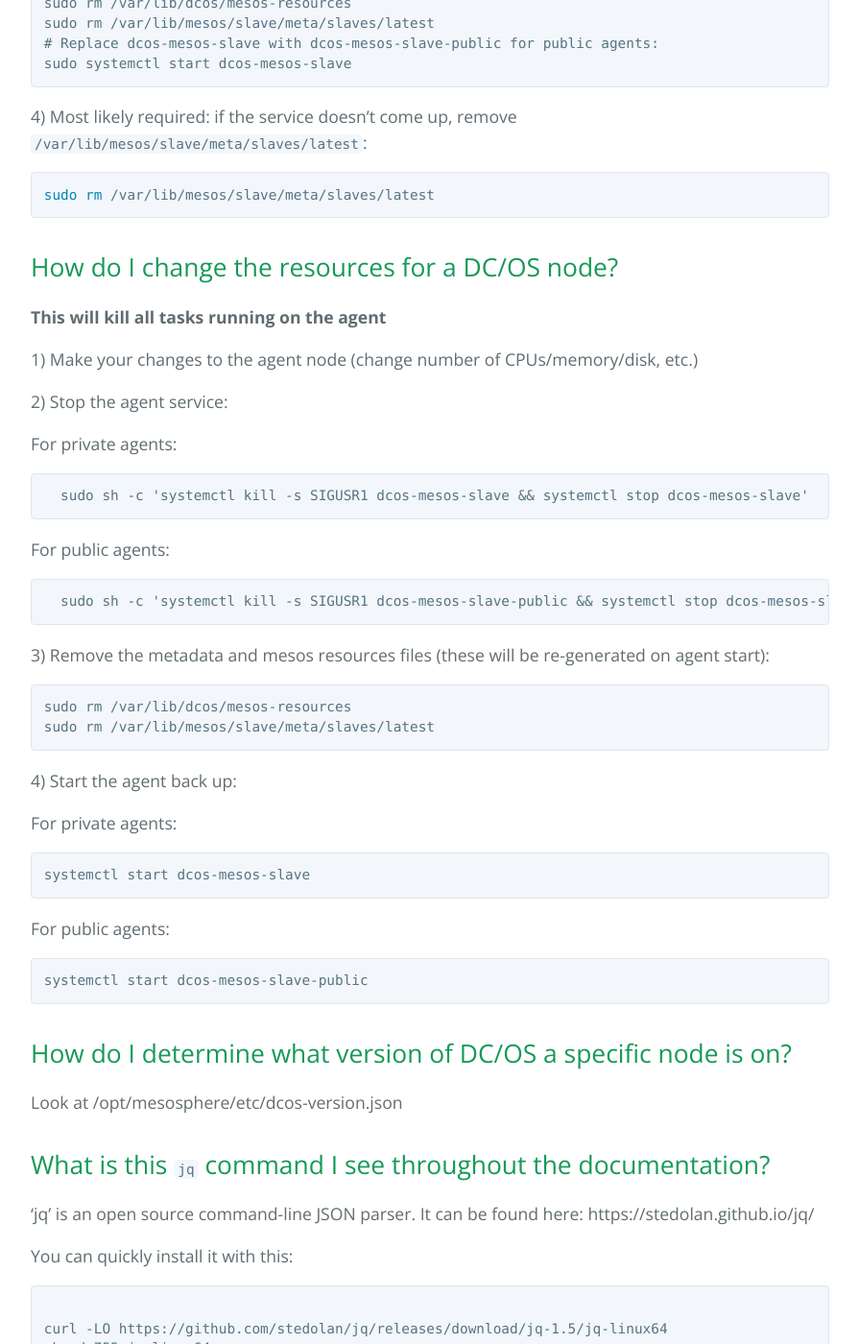
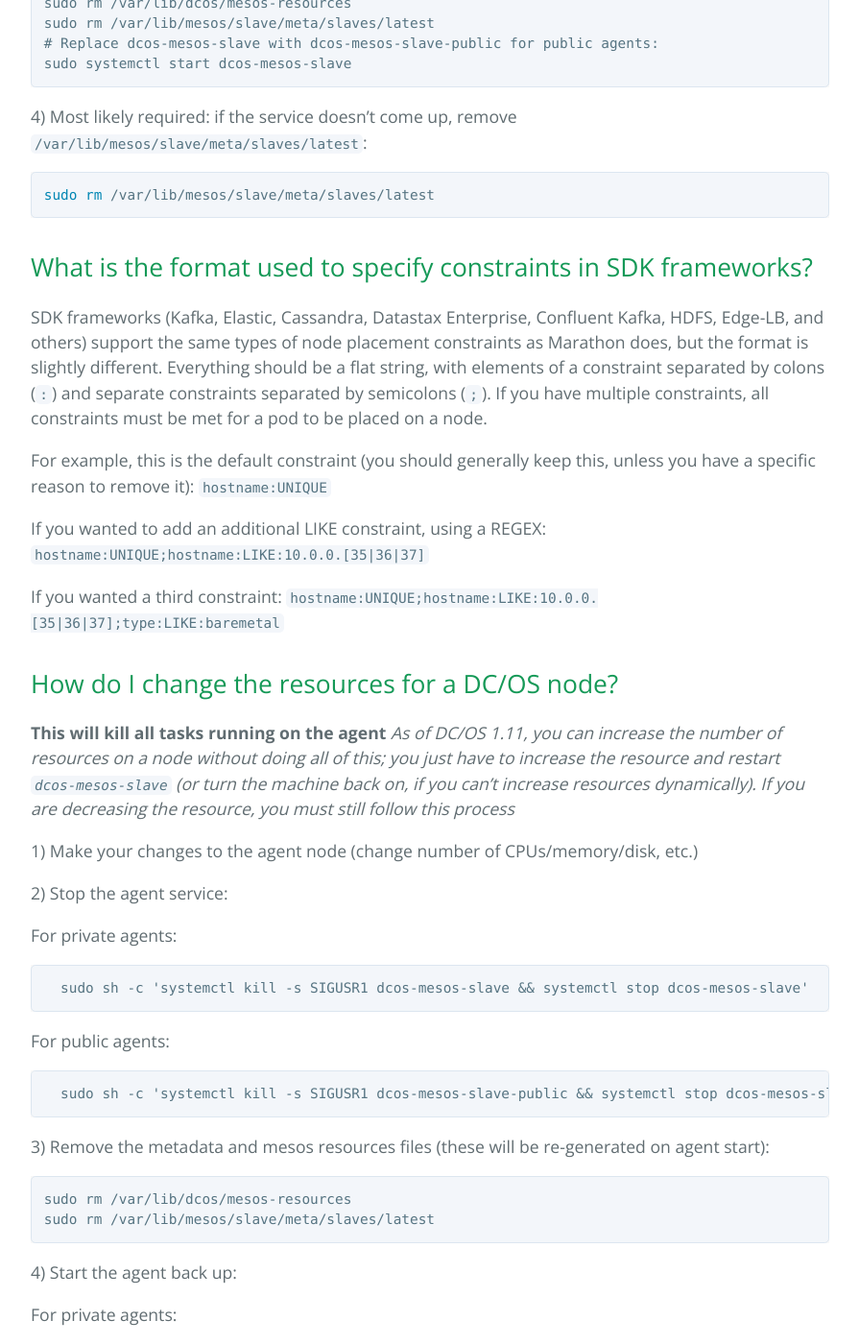
Before and after one commit to mesosphere/field-notes, a Jekyll site: the page built from docs/faqs/faq.md, in a window 1280 px wide and 1400 px high, scrolled down 7543 px. Shown: the whole window at 96% size, without its empty margins (192-1087 px from the left). Built offline with Jekyll 4.4.1, drawn with Linux system fonts in a browser that asks for light colours; our own code applies the rules of GitHub Pages for plain Markdown files.

Commit message:
Add constraints

````diff
--- a/docs/faqs/faq.md
+++ b/docs/faqs/faq.md
@@ -263,9 +263,24 @@ sudo systemctl start dcos-mesos-slave
 sudo rm /var/lib/mesos/slave/meta/slaves/latest
 ```
 
+## What is the format used to specify constraints in SDK frameworks?
+SDK frameworks (Kafka, Elastic, Cassandra, Datastax Enterprise, Confluent Kafka, HDFS, Edge-LB, and others) support the same types of node placement constraints as Marathon does, but the format is slightly different.  Everything should be a flat string, with elements of a constraint separated by colons (`:`) and separate constraints separated by semicolons (`;`).  If you have multiple constraints, all constraints must be met for a pod to be placed on a node.
+
+For example, this is the default constraint (you should generally keep this, unless you have a specific reason to remove it):
+`hostname:UNIQUE`
+
+If you wanted to add an additional LIKE constraint, using a REGEX:
+`hostname:UNIQUE;hostname:LIKE:10.0.0.[35|36|37]`
+
+If you wanted a third constraint:
+`hostname:UNIQUE;hostname:LIKE:10.0.0.[35|36|37];type:LIKE:baremetal`
+
+
+
 ## How do I change the resources for a DC/OS node?
 
 **This will kill all tasks running on the agent**
+*As of DC/OS 1.11, you can increase the number of resources on a node without doing all of this; you just have to increase the resource and restart `dcos-mesos-slave` (or turn the machine back on, if you can't increase resources dynamically).  If you are decreasing the resource, you must still follow this process*
 
 1) Make your changes to the agent node (change number of CPUs/memory/disk, etc.)
 
````
